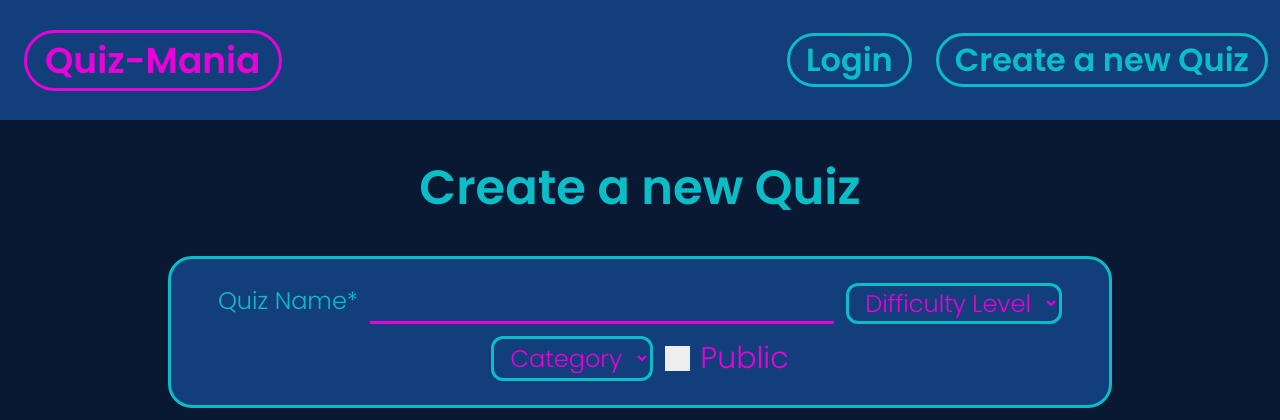
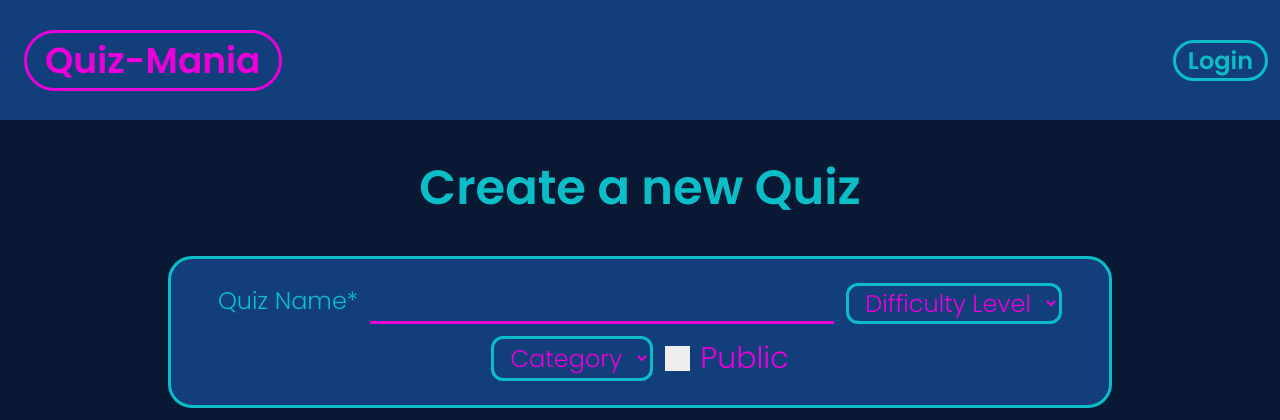
Before and after one commit to beaucoup32/Quiz-mania, a Node server app: page /quiz/create in a window 1280 px wide. Shown: the top 420 px of the page. Run offline with Node 20, Linux system fonts and the light colour scheme; style sheets or scripts are compiled from the project's sources; some libraries are stand-ins or nearby versions.

Commit message:
smaller nav buttons

```diff
--- a/styles/nav-bar.scss
+++ b/styles/nav-bar.scss
@@ -43,7 +43,6 @@ nav {
   border-color: rgb(10, 189, 198);
   border-radius: 1em;
   color: rgb(10, 189, 198);
-  font-size: 32px;
   font-weight: 600;
   padding: 0em 0.5em;
 
--- a/views/create.ejs
+++ b/views/create.ejs
@@ -46,7 +46,6 @@
       </div>
       <div class="nav-options">
         <button class="nav-button login">Login</button>
-        <button class="nav-button">Create a new Quiz</button>
       </div>
     </nav>
 
```
